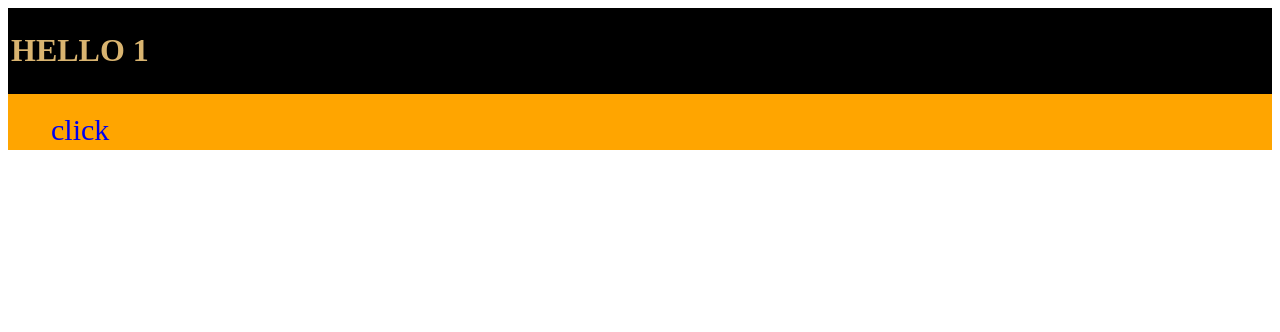
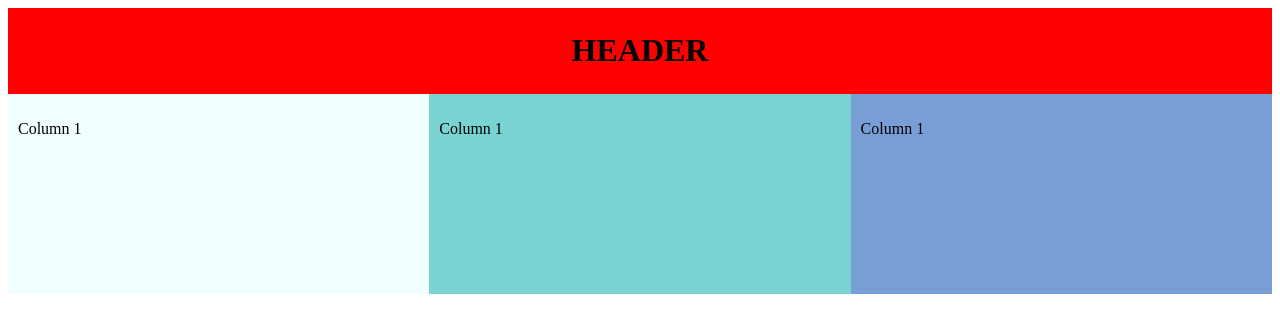
Before and after one commit to EricTJew/github-practice, a plain HTML site: page index.html in a window 1280 px wide. Drawn offline with Linux system fonts and the light colour scheme.

Commit message:
added files

```diff
--- a/index.html
+++ b/index.html
@@ -10,14 +10,20 @@
 <body>
 
 <div class="one">
-    <h1>HELLO 1</h1>
+    <h1>HEADER</h1>
 </div>
 
-<nav class="navbar">
-    <ul>
-        <il><a href="http://www.google.com">click</a></il>
-    </ul>
-</nav>
+<div class="row">
+<div class="column" style="background-color:azure;">
+    <p>Column 1</p>
+</div>
+<div class="column" style="background-color:rgb(121, 211, 211);">
+    <p>Column 1</p>
+</div>
+    <div class="column" style="background-color:rgb(121, 158, 214);">
+        <p>Column 1</p>
+     </div>
+</div>
 
 </body>
 </html>
--- a/style.css
+++ b/style.css
@@ -1,24 +1,21 @@
-.one {
-    border: solid black;
-    color: rgb(217, 180, 112);
-    background-color: black;
-    margin-bottom: 0;
-
+* {
+    box-sizing: border-box;
 }
 
-.navbar{
-    background-color: orange;
-    height: 50px;
-    margin: 0;
-    border: solid orange;
+.one {
+    background-color: red;
+    border: solid red;
+    text-align: center;
 }
+.column {
+    float: left;
+    width: 33.33%;
+    height: 200px;
+    padding: 10px;
+  }
 
-il a {
-    text-decoration: none;
-    font-size: 30px;
-}
-
-ul{
-    text-align: center;
-    float: left;
-}
+  .row:after {
+    content: "";
+    display: table;
+    clear: both;
+  }
```
